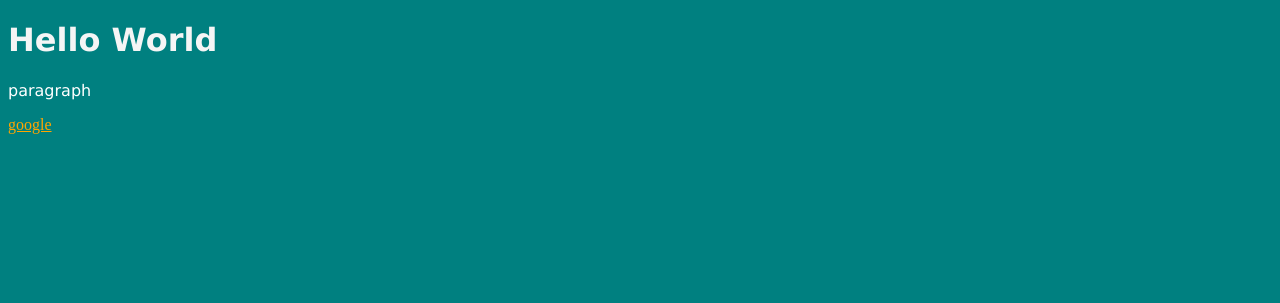
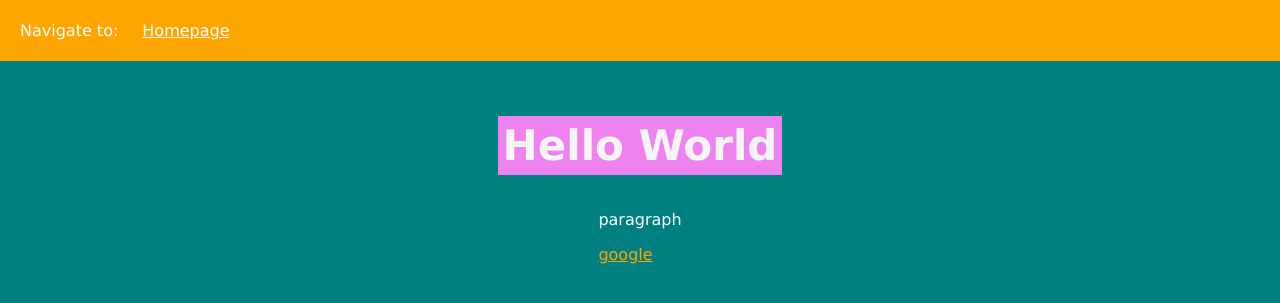
Before and after one commit to JosephB2/Code-Lancashire-HTML-CSS, a PHP site: page / in a window 1280 px wide. Shown: the top 303 px of the page. Run offline with PHP 8.4, Linux system fonts and the light colour scheme.

Commit message:
Add content and style rules to page

```diff
--- a/index.html
+++ b/index.html
@@ -5,10 +5,28 @@
     <meta name="viewport" content="width=device-width, initial-scale=1.0">
     <title>Joseph's Page</title>
     <link rel="stylesheet" href="styles.css">
+    <!--<script src="https://cdn.tailwindcss.com"></script>-->
 </head>
 <body>
-    <h1 title="hi">Hello World</h1>
-    <p>paragraph</p>
-    <a href="https://www.google.com" target="_blank" rel="noopener noreferrer">google</a>
+
+    <section id="navbar">
+        <div id="navitem">
+            <p>Navigate to: </p>
+        </div>
+        <div id="navitem">
+            <a href="index.html">Homepage</a>
+        </div>
+    </section>
+
+    <section id="main">
+        <div id="title">
+            <h1>Hello World</h1>
+        </div>
+        <div id="content">
+            <p>paragraph</p>
+            <a href="https://www.google.com" target="_blank" rel="noopener noreferrer">google</a>
+        </div>
+    </section>
+
 </body>
 </html>
--- a/styles.css
+++ b/styles.css
@@ -1,14 +1,42 @@
 body {
     background-color: teal;
+    margin: 0px;
 }
 h1 {
     color: whitesmoke;
-    font-family: Verdana;
+    font-size: 42px;
+    padding: 5px;
 }
 p {
     color: white;
-    font-family: Verdana;
 }
 a {
     color: orange;
 }
+h1, p, a {
+    font-family: Verdana;
+}
+/* centering a div: */
+#title, #content {
+    max-width: fit-content;
+    margin-inline: auto;
+}
+#title {
+    background-color: violet;
+}
+#main {
+    margin: 10px;
+    padding: 10px;
+}
+#navbar {
+    background-color: orange;
+    padding: 5px 10px;
+    margin: 0px;
+}
+#navitem {
+    padding: 0px 10px;
+    display: inline-block;
+}
+#navitem > a {
+    color: white;
+}
```
